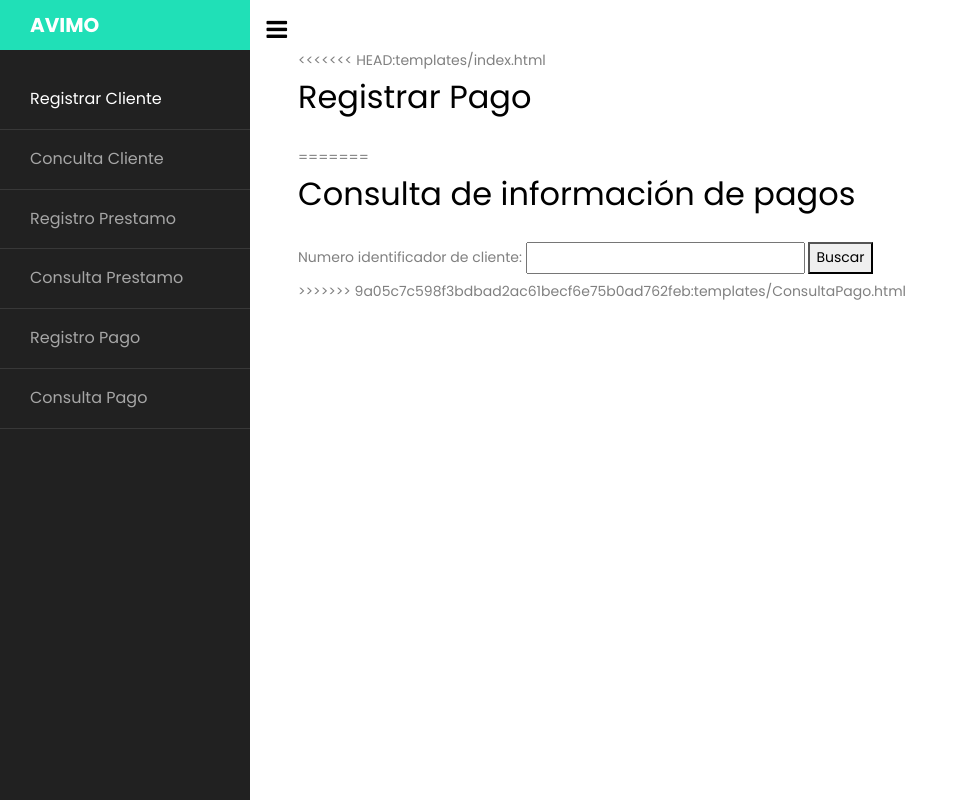
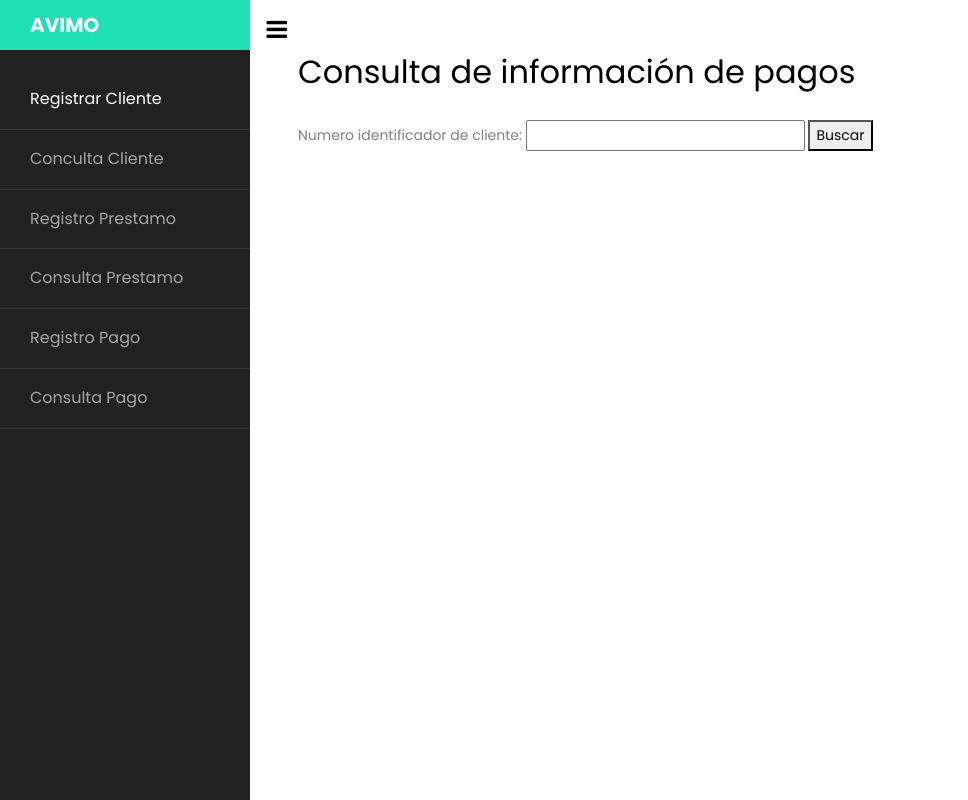
Before and after one commit to Intrusionz3r0/Avimo, a Flask app: template templates/ConsultaPago.html in a window 1280 px wide. Shown: the whole page, without its empty margins (0-968 px from the left). Run offline with Flask 2, Linux system fonts and the light colour scheme; the template is opened without the code that fills it, so the values that code supplies are empty.

Commit message:
Aceptando Cambio de Consultaq Cambio

```diff
--- a/templates/ConsultaPago.html
+++ b/templates/ConsultaPago.html
@@ -45,11 +45,6 @@
 
         <!-- Contenido de la página  -->
       <div id="content" class="p-4 p-md-5 pt-5">
-<<<<<<< HEAD:templates/index.html
-        <h2 class="mb-4">Registrar Pago</h2>
-
-
-=======
         <h2 class="mb-4">Consulta de información de pagos</h2>
 
         <section>
@@ -64,7 +59,6 @@
         </section>
 
 
->>>>>>> 9a05c7c598f3bdbad2ac61becf6e75b0ad762feb:templates/ConsultaPago.html
       </div>
 		</div>
 
```
